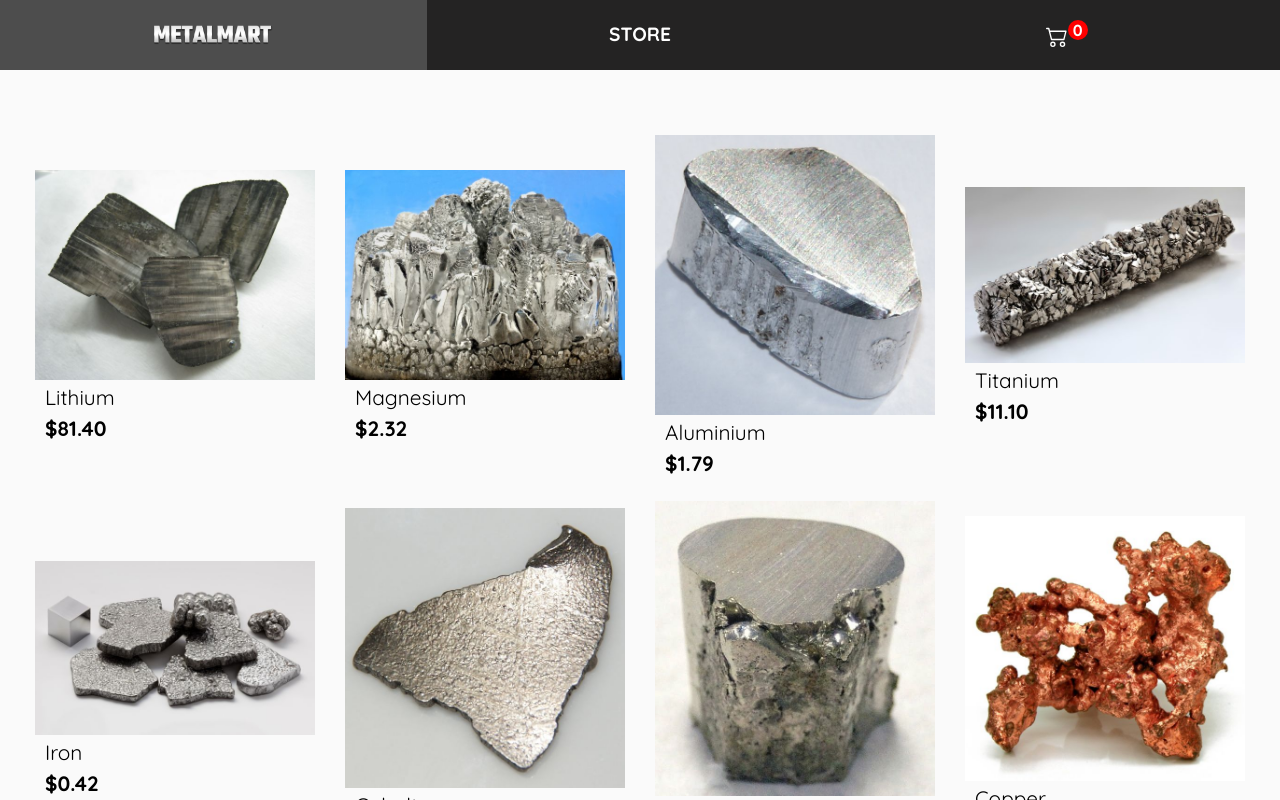
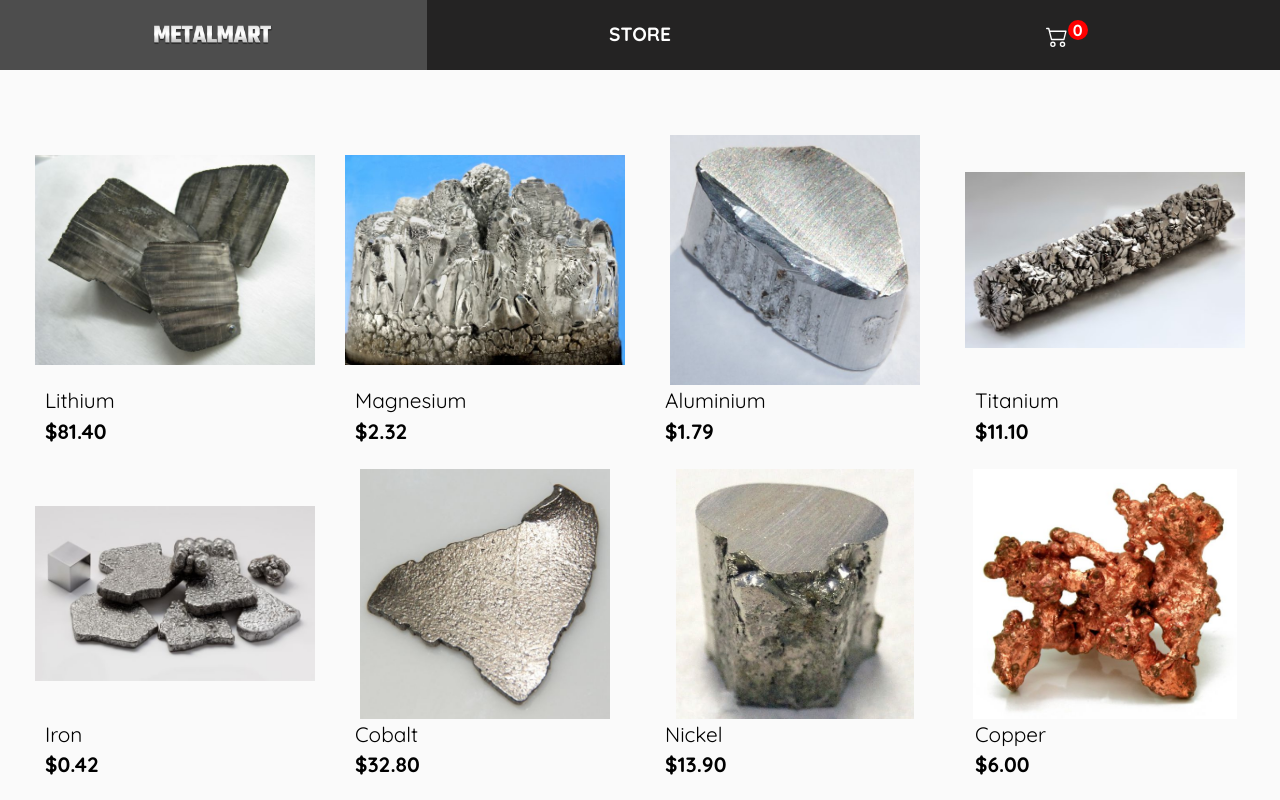
Before and after one commit to cjsellwood/shopping-cart, a React (Create React App) app: page /store in a window 1280 px wide. Shown: the top 800 px of the page. Built offline with nearby package versions, Linux system fonts and the light colour scheme.

Commit message:
Fixed image layout caused by different sizes of images

```diff
--- a/src/App.js
+++ b/src/App.js
@@ -7,6 +7,7 @@ import Cart from "./components/Cart";
 import Nav from "./components/Nav";
 import inventory from "./inventory";
 import Product from "./components/Product";
+import ScrollToTop from "./ScrollToTop"
 
 const App = () => {
   const [cart, setCart] = useState([]);
@@ -84,6 +85,7 @@ const App = () => {
 
   return (
     <div className="App">
+      <ScrollToTop/>
       <Nav cart={cart} />
       <Switch>
         <Route path="/" exact>
--- a/src/Routes.js
+++ b/src/Routes.js
@@ -1,6 +1,7 @@
 import React from "react";
 import { BrowserRouter } from "react-router-dom";
 import App from "./App"
+
 
 const Routes = () => {
   return (
--- /dev/null
+++ b/src/ScrollToTop.js
@@ -0,0 +1,12 @@
+import { useEffect } from "react";
+import { useLocation } from "react-router-dom";
+
+export default function ScrollToTop() {
+  const { pathname } = useLocation();
+
+  useEffect(() => {
+    window.scrollTo(0, 0);
+  }, [pathname]);
+
+  return null;
+}
--- a/src/components/Store.css
+++ b/src/components/Store.css
@@ -23,7 +23,6 @@
   .store-container {
     max-width: 1500px;
     margin: 40px auto;
-
   }
 
   .store-item {
@@ -31,8 +30,23 @@
   }
 }
 
+.product-image-container {
+  display: flex;
+  justify-content: center;
+  align-items: center;
+  height: 160px;
+}
+
+@media (min-width: 600px) {
+  .product-image-container {
+    height: 250px;
+  }
+}
+
 .product-image {
   width: 100%;
+  height: 100%;
+  object-fit: contain;
 }
 
 .product-details {
--- a/src/components/Store.js
+++ b/src/components/Store.js
@@ -11,7 +11,7 @@ const Store = (props) => {
       className="store-item"
       key={item.number}
     >
-      <div>
+      <div className="product-image-container">
         <img className="product-image" src={item.src} alt={item.name} />
       </div>
       <div className="product-details">
```
Also changed, not shown: 1 other file (tests, documents, lock files or other folders).
